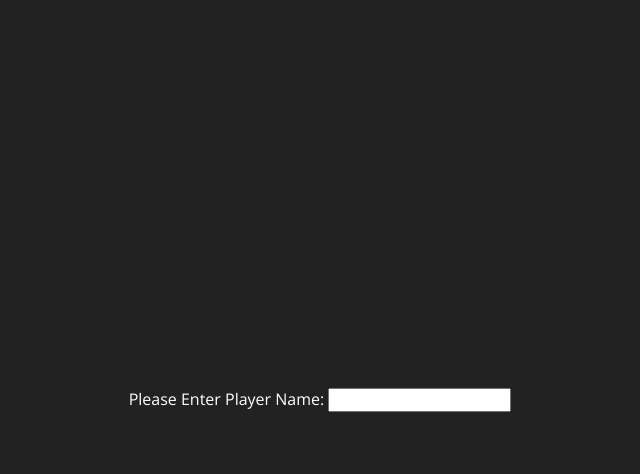
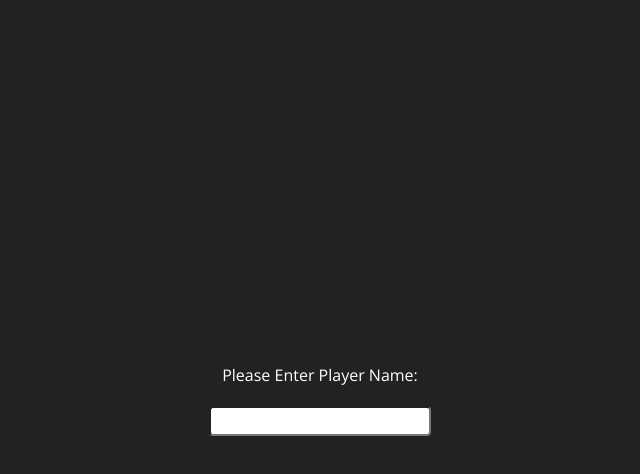
Before and after one commit to thaivu93/Quiz-App, a website built with Vite: page src/index.html in a window 1280 px wide. Both pictures are taken after a click on the button "Start Game". Shown: the whole page, without its empty margins (320-960 px from the left). Built offline with nearby package versions, Linux system fonts and the light colour scheme.

Commit message:
modified:   src/css/game.css 	modified:   src/js/game.js

```diff
--- a/src/css/game.css
+++ b/src/css/game.css
@@ -15,6 +15,21 @@
     background-color: white;
     border: 1px solid #222;
 }
+
 .btn:hover {
     cursor: pointer;
 }
+
+.form-player-input {
+    display: block;
+    padding: 4px;
+    width: 210px;
+    border-radius: 4px;
+    margin-top: 20px;
+}
+.quiz-menu__form {
+    display: flex;
+    flex-direction: column;
+    justify-content: center;
+    align-items: center;
+}
--- a/src/js/game.js
+++ b/src/js/game.js
@@ -50,7 +50,7 @@ export default class Game {
 			<form class="answer-form">
 				${questionGroup[this.currentQuestionIndex].options
 				.map(
-					(question) => `<input type="radio" name="answer" value="${question}" required> ${question} </br>`
+					(question) => `<input type="radio" class="" name="answer" value="${question}" required> ${question} </br>`
 				).join("")}
 				<button class="btn prev-button">Prev</button>
 				<button class="btn" type="submit">Next</button>
```
